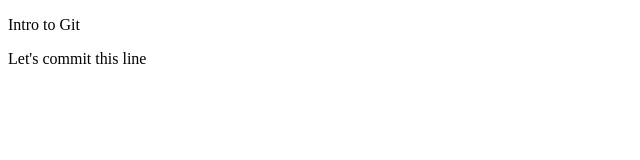
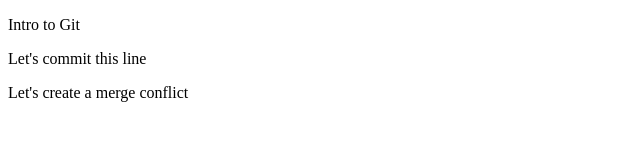
Before and after one commit to fcc-elk-grove/intro-to-git-practice, a plain HTML site: page finish/index.html in a window 1280 px wide. Shown: the whole page, without its empty margins (0-640 px from the left). Drawn offline with Linux system fonts and the light colour scheme.

Commit message:
Add one line

```diff
--- a/finish/index.html
+++ b/finish/index.html
@@ -7,5 +7,6 @@
   <body>
     <p>Intro to Git</p>
     <p>Let's commit this line</p>
+    <p>Let's create a merge conflict</p>
   </body>
 </html>
```
